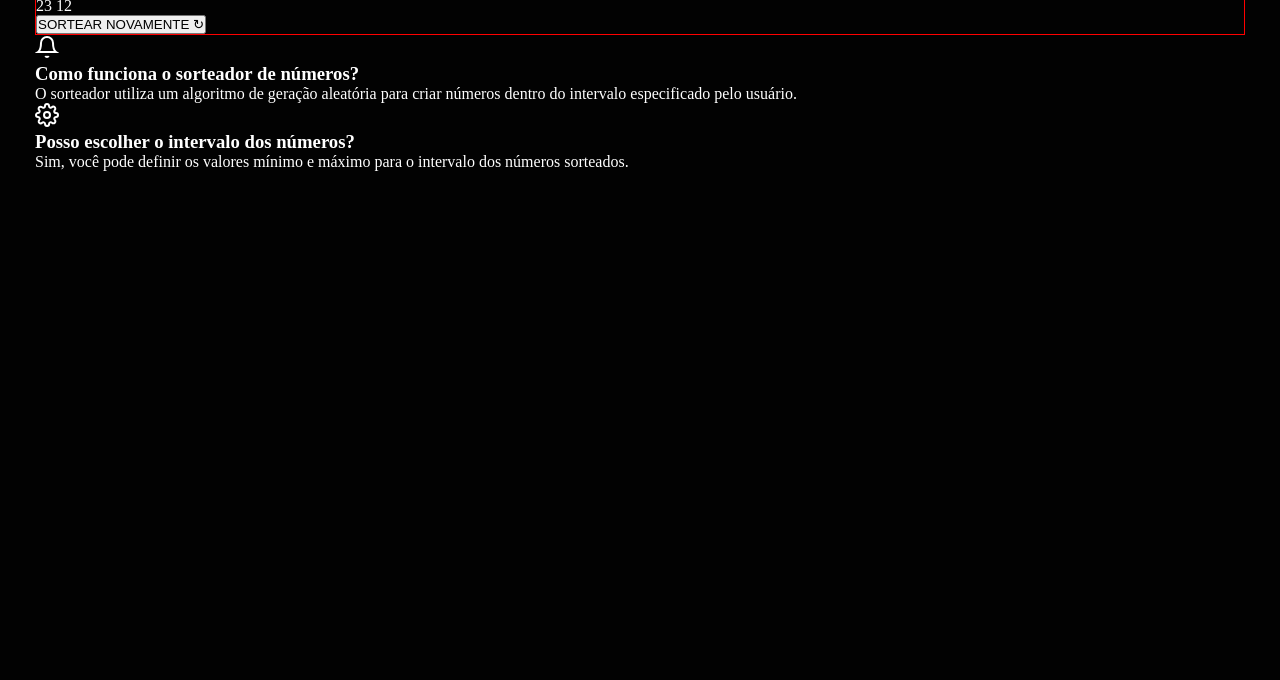
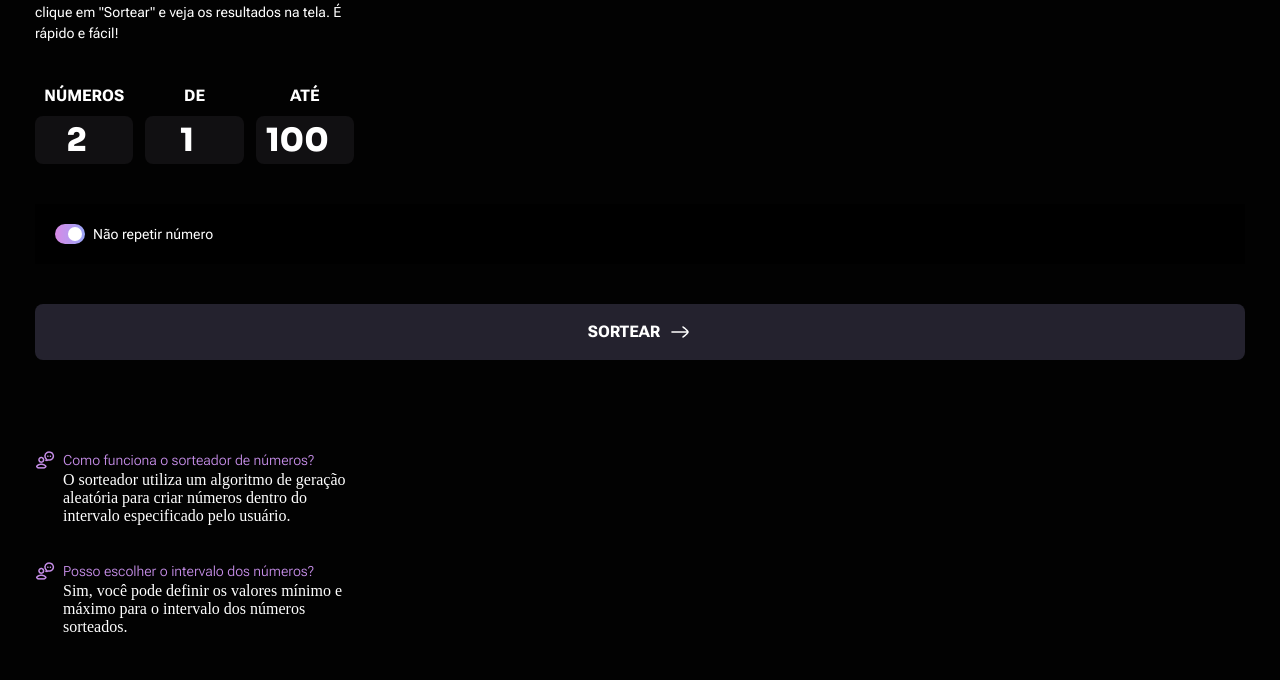
Before and after one commit to hgg8ghtr15/desafio7_sorteador_numeros, a plain HTML site: page index.html in a window 1280 px wide. Shown: the part 353-1033 px from the top of the page. Before the commit the page ends 800 px from the top, so only its background shows below. Drawn offline with Linux system fonts and the light colour scheme.

Commit message:
Finalizado HTML e CSS

```diff
--- /dev/null
+++ b/css/areaFaq.css
@@ -0,0 +1,24 @@
+& .area-faq {
+  width: 319px;
+  margin: 90px 0 44px -0px;
+  flex-direction: column;
+  gap: 36px;
+
+  & .faq-item {
+    gap: 0.5rem;
+
+    & h3 {
+      font-family: "Roboto Flex", sans-serif;
+      font-size: 0.875rem;
+      line-height: 150%;
+      font-weight: 300;
+      color: var(--content-brand);
+    }
+  }
+}
+
+@media (width >= 1366px) {
+  .area-faq {
+    margin: -175px 0 44px -0px;
+  }
+}
--- a/css/areaInteracao.css
+++ b/css/areaInteracao.css
@@ -1,23 +1,24 @@
 .area-interacao {
   padding-top: 2.625rem;
-  border: 1px solid red;
+  /* border: 1px solid red; */
+
   & .form-card-content {
     flex-direction: column;
-    gap: 40px;
+    gap: 2.5rem;
     & .card-header {
       width: 19.9375rem;
       flex-direction: column;
 
       & h2 {
         font-family: "Roboto Flex", sans-serif;
-        font-size: 20px;
+        font-size: 1.25rem;
         line-height: 150%;
         font-weight: 800;
         text-transform: uppercase;
       }
       & p {
         font-family: "Roboto Flex", sans-serif;
-        font-size: 14px;
+        font-size: 0.875rem;
         line-height: 150%;
         font-weight: 400;
         /* text-transform: uppercase; */
@@ -25,23 +26,23 @@
     }
 
     & .inputs-row {
-      width: 319px;
+      width: 19.9375rem;
       /* border: 1px solid wheat; */
       flex-direction: row;
       justify-content: space-between;
-      gap: 12px;
+      gap: 0.75rem;
 
       & .input-group {
-        width: 86px;
+        width: 85.375rem;
         flex-direction: column;
         justify-content: center;
-        gap: 8px;
+        gap: 0.5rem;
 
         & label {
           width: 100%;
           text-align: center;
           font-family: "Roboto Flex", sans-serif;
-          font-size: 16px;
+          font-size: 1rem;
           line-height: 150%;
           font-weight: 800;
           text-transform: uppercase;
@@ -49,13 +50,13 @@
 
         & input[type="number"] {
           width: 100%;
-          border-radius: 8px;
+          border-radius: 0.5rem;
           border: 0px;
           background-color: var(--background-secondary);
           color: var(--content-primary);
           text-align: center;
           font-family: "sora", sans-serif;
-          font-size: 32px;
+          font-size: 2rem;
           line-height: 150%;
           font-weight: 800;
           text-transform: uppercase;
@@ -67,14 +68,14 @@
     & .toggle-wrapper {
       display: flex;
       align-items: center;
-      gap: 8px; /* Espaço entre o botão e o texto */
+      gap: 0.5rem; /* Espaço entre o botão e o texto */
       background-color: #000; /* Fundo preto para visualizar melhor */
-      padding: 20px;
+      padding: 1.25rem;
       /* O texto "Não repetir número" */
       & .toggle-text {
         color: white;
         font-family: "Roboto Flex", sans-serif;
-        font-size: 14px;
+        font-size: 0.875rem;
         cursor: pointer; /* Mãozinha ao passar o mouse */
       }
 
@@ -84,8 +85,8 @@
       & .switch {
         position: relative;
         display: inline-block;
-        width: 30px;
-        height: 20px;
+        width: 1.875rem;
+        height: 1.25rem;
       }
 
       /* Esconde o checkbox padrão do HTML */
@@ -133,41 +134,55 @@
         transform: translateX(10px);
       }
     }
+  }
 
-    & .btn-primary {
-      width: 100%;
-      padding: 16px;
-      gap: 8px;
-      border-radius: 8px;
-      border: 0px;
+  & .card-content {
+    /* border: 1px solid red; */
+    flex-direction: column;
+    width: 19.9375rem;
+    text-align: center;
+    gap: 2.5rem;
 
-      justify-content: center;
-      text-align: center;
+    & .card-header {
+      flex-direction: column;
+      gap: 0.25rem;
 
-      background-color: var(--content-tertiary);
-      color: #fff;
+      & h2{
+        font-family: "Roboto Mono", sans-serif;
+        font-size: 1.125rem;
+        line-height: 150%;
+        font-weight: 400;
+      }
+      & .result-label{
+        font-family: "Roboto Mono", sans-serif;
+        font-size: 1rem;
+        line-height: 150%;
+        font-weight: 800;
+      }
+    }
 
-      font-family: "Roboto Flex", sans-serif;
-      font-size: 16px;
+    & .result-display {
+      font-family: "Roboto Mono", sans-serif;
+      font-size: 3rem;
       line-height: 150%;
       font-weight: 800;
-      text-transform: uppercase;
+      color: var(--content-brand);
     }
   }
-
-
-
-
 }
 
 @media (width >= 1366px) {
   .area-interacao {
-    width: 482px;
-    height: 344px;
+    width: 30.125rem;
+    height: 21.5rem;
     & .form-card-content {
       & .card-header {
-        /* display: none; */
+        width: 100%;
       }
+    }
+
+    & .card-content {
+      width: 30.125rem;
     }
   }
 }
--- a/css/global.css
+++ b/css/global.css
@@ -2,7 +2,7 @@
   /* Content Colors */
   --content-primary: #ffffff;
   --content-secondary: #c7c9cc;
-  --content-tertiary: #24222E;
+  --content-tertiary: #24222e;
   --content-brand: #c58de7;
   --color-inverse: #030203;
 
@@ -156,12 +156,52 @@ body {
   z-index: -1;
 } */
 
+& .btn-primary {
+  width: 100%;
+  padding: 16px;
+  gap: 8px;
+  border-radius: 8px;
+  border: 0px;
+
+  justify-content: center;
+  text-align: center;
+
+  background-color: var(--content-tertiary);
+  color: #fff;
+
+  font-family: "Roboto Flex", sans-serif;
+  font-size: 16px;
+  line-height: 150%;
+  font-weight: 800;
+  text-transform: uppercase;
+}
+
+& .btn-secondary {
+  width: 100%;
+  padding: 16px;
+  gap: 8px;
+  border-radius: 8px;
+  border: 0px;
+
+  justify-content: center;
+  text-align: center;
+
+  background-color: var(--content-tertiary);
+  color: #fff;
+
+  font-family: "Roboto Flex", sans-serif;
+  font-size: 16px;
+  line-height: 150%;
+  font-weight: 800;
+  text-transform: uppercase;
+}
+
 .app-container {
   padding-inline: 35px;
   flex-direction: column;
 }
 
-.hidden{
+.hidden {
   display: none;
 }
 
--- a/css/index.css
+++ b/css/index.css
@@ -1,4 +1,5 @@
 @import url(global.css);
 @import url(header.css);
 @import url(areaTitulo.css);
-@import url(areaInteracao.css)
+@import url(areaInteracao.css);
+@import url(areaFaq.css);
--- a/index.html
+++ b/index.html
@@ -39,7 +39,7 @@
 
       <section class="area-interacao">
         <!-- TELA A: Formulário de Configuração (Visível por padrão) -->
-        <form id="tela-form" class="form-card-content flex hidden">
+        <form id="tela-form" class="form-card-content flex ">
           <header class="card-header flex">
             <h2>QUERO SORTEAR:</h2>
             <p>
@@ -85,14 +85,14 @@
           >
             SORTEAR
             <!-- <span class="icon-arrow">→</span> -->
-             <img src="css/icon/seta.png" alt="">
+            <img src="css/icon/seta.png" alt="" />
           </button>
         </form>
 
         <!-- TELA B: Resultado (Oculto por padrão) -->
         <!-- A classe 'hidden' deve ter display: none no CSS -->
-        <div id="tela-resultado" class="card-content ">
-          <header class="card-header centered">
+        <div id="tela-resultado" class="card-content flex hidden ">
+          <header class="card-header centered flex">
             <h2>RESULTADO DO SORTEIO</h2>
             <p class="result-label">1º RESULTADO</p>
           </header>
@@ -106,33 +106,22 @@
           <!-- Botão Secundário -->
           <button
             type="button"
-            class="btn-secondary"
+            class="btn-secondary flex"
             onclick="voltarFormulario()"
           >
             SORTEAR NOVAMENTE
-            <span class="icon-reload">↻</span>
+            <img src="css/icon/seta_2.png" alt="" />
           </button>
         </div>
       </section>
 
       <!-- BLOCO 3: FAQ / Dúvidas -->
       <!-- (Fica no fim no Mobile | Esquerda-Baixo no Desktop) -->
-      <section class="area-faq">
-        <article class="faq-item">
+      <section class="area-faq flex">
+        <article class="faq-item flex">
           <div class="faq-icon-wrapper">
             <!-- Ícone de dúvida -->
-            <svg
-              width="24"
-              height="24"
-              fill="none"
-              stroke="currentColor"
-              stroke-width="2"
-              viewBox="0 0 24 24"
-            >
-              <path
-                d="M18 8A6 6 0 0 0 6 8c0 7-3 9-3 9h18s-3-2-3-9M13.73 21a2 2 0 0 1-3.46 0"
-              />
-            </svg>
+            <img src="css/icon/question.png" alt="">
           </div>
           <div class="faq-text">
             <h3>Como funciona o sorteador de números?</h3>
@@ -143,22 +132,10 @@
           </div>
         </article>
 
-        <article class="faq-item">
+        <article class="faq-item flex">
           <div class="faq-icon-wrapper">
             <!-- Ícone de configurações -->
-            <svg
-              width="24"
-              height="24"
-              fill="none"
-              stroke="currentColor"
-              stroke-width="2"
-              viewBox="0 0 24 24"
-            >
-              <circle cx="12" cy="12" r="3" />
-              <path
-                d="M19.4 15a1.65 1.65 0 0 0 .33 1.82l.06.06a2 2 0 0 1 0 2.83 2 2 0 0 1-2.83 0l-.06-.06a1.65 1.65 0 0 0-1.82-.33 1.65 1.65 0 0 0-1 1.51V21a2 2 0 0 1-2 2 2 2 0 0 1-2-2v-.09A1.65 1.65 0 0 0 9 19.4a1.65 1.65 0 0 0-1.82.33l-.06.06a2 2 0 0 1-2.83 0 2 2 0 0 1 0-2.83l.06-.06a1.65 1.65 0 0 0 .33-1.82 1.65 1.65 0 0 0-1.51-1H3a2 2 0 0 1-2-2 2 2 0 0 1 2-2h.09A1.65 1.65 0 0 0 4.6 9a1.65 1.65 0 0 0-.33-1.82l-.06-.06a2 2 0 0 1 0-2.83 2 2 0 0 1 2.83 0l.06.06a1.65 1.65 0 0 0 1.82.33H9a1.65 1.65 0 0 0 1-1.51V3a2 2 0 0 1 2-2 2 2 0 0 1 2 2v.09a1.65 1.65 0 0 0 1 1.51 1.65 1.65 0 0 0 1.82-.33l.06-.06a2 2 0 0 1 2.83 0 2 2 0 0 1 0 2.83l-.06.06a1.65 1.65 0 0 0-.33 1.82V9a1.65 1.65 0 0 0 1.51 1H21a2 2 0 0 1 2 2 2 2 0 0 1-2 2h-.09a1.65 1.65 0 0 0-1.51 1z"
-              />
-            </svg>
+            <img src="css/icon/question.png" alt="">
           </div>
           <div class="faq-text">
             <h3>Posso escolher o intervalo dos números?</h3>
```
